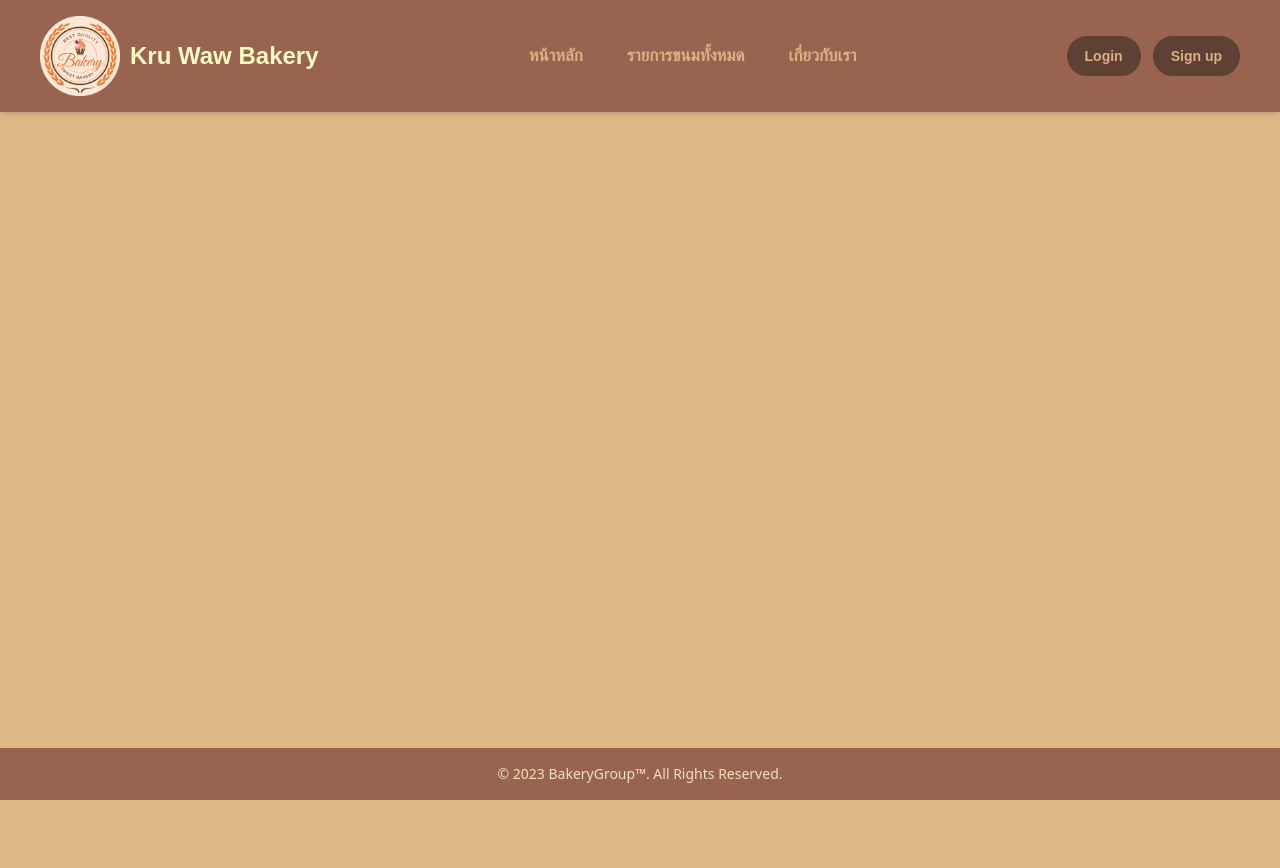
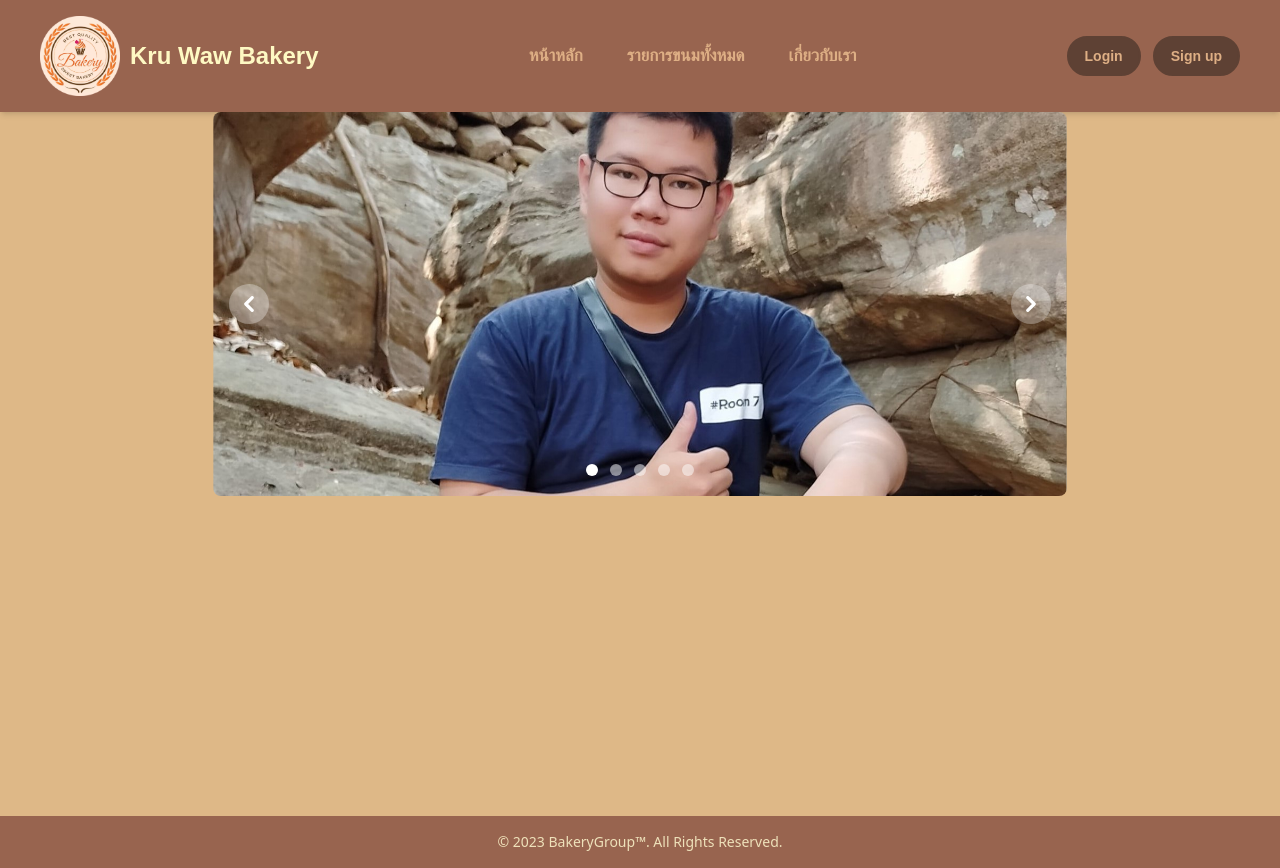
Before and after one commit to NKKNick/bakery, a Django app: page / in a window 1280 px wide. Before the commit the page ends 800 px from the top, so only its background shows below. Run offline with Django 4.2, Linux system fonts and the light colour scheme; some libraries are stand-ins or nearby versions.

Commit message:
Slide img and header_admin color

```diff
--- a/bakery/bakery_app/templates/index.html
+++ b/bakery/bakery_app/templates/index.html
@@ -1,10 +1,64 @@
 {% extends 'components/base.html'%}
 
 {% block title %}หน้าหลัก{% endblock %}
-
+{% load static %}
 
 {% block main %}
 <body style="background-color: burlywood;">
 </body>
+<div class="flex justify-center mb-[20rem]">
+<div id="default-carousel" class="relative w-4/6" data-carousel="slide">
+    <!-- Carousel wrapper -->
+    <div class="relative h-56 overflow-hidden rounded-lg md:h-96 flex justify-items-end ">
+         <!-- Item 1 -->
+        <div class="hidden duration-700 ease-in-out" data-carousel-item>
+            <img src="{% static 'bakery_app/slide_img/1.jpg' %}" class="absolute block w-full -translate-x-1/2 -translate-y-1/2 top-1/2 left-1/2" alt="...">
+        </div>
+        <!-- Item 2 -->
+        <div class="hidden duration-700 ease-in-out" data-carousel-item>
+            <img src="{% static 'bakery_app/slide_img/2.jpg' %}" class="absolute block w-full -translate-x-1/2 -translate-y-1/2 top-1/2 left-1/2" alt="...">
+        </div>
+        <!-- Item 3 -->
+        <div class="hidden duration-700 ease-in-out" data-carousel-item>
+            <img src="{% static 'bakery_app/slide_img/3.jpg' %}" class="absolute block w-full -translate-x-1/2 -translate-y-1/2 top-1/2 left-1/2" alt="...">
+        </div>
+        <!-- Item 4 -->
+        <div class="hidden duration-700 ease-in-out" data-carousel-item>
+            <img src="{% static 'bakery_app/slide_img/4.jpg' %}" class="absolute block w-full -translate-x-1/2 -translate-y-1/2 top-1/2 left-1/2" alt="...">
+        </div>
+        <!-- Item 5 -->
+        <div class="hidden duration-700 ease-in-out" data-carousel-item>
+            <img src="{% static 'bakery_app/slide_img/5.jpg' %}" class="absolute block w-full -translate-x-1/2 -translate-y-1/2 top-1/2 left-1/2" alt="...">
+        </div>
+    </div>
+    <!-- Slider indicators -->
+    <div class="absolute z-30 flex -translate-x-1/2 bottom-5 left-1/2 space-x-3 rtl:space-x-reverse">
+        <button type="button" class="w-3 h-3 rounded-full" aria-current="true" aria-label="Slide 1" data-carousel-slide-to="0"></button>
+        <button type="button" class="w-3 h-3 rounded-full" aria-current="false" aria-label="Slide 2" data-carousel-slide-to="1"></button>
+        <button type="button" class="w-3 h-3 rounded-full" aria-current="false" aria-label="Slide 3" data-carousel-slide-to="2"></button>
+        <button type="button" class="w-3 h-3 rounded-full" aria-current="false" aria-label="Slide 4" data-carousel-slide-to="3"></button>
+        <button type="button" class="w-3 h-3 rounded-full" aria-current="false" aria-label="Slide 5" data-carousel-slide-to="4"></button>
+    </div>
+    <!-- Slider controls -->
+    <button type="button" class="absolute top-0 start-0 z-30 flex items-center justify-center h-full px-4 cursor-pointer group focus:outline-none" data-carousel-prev>
+        <span class="inline-flex items-center justify-center w-10 h-10 rounded-full bg-white/30 dark:bg-gray-800/30 group-hover:bg-white/50 dark:group-hover:bg-gray-800/60 group-focus:ring-4 group-focus:ring-white dark:group-focus:ring-gray-800/70 group-focus:outline-none">
+            <svg class="w-4 h-4 text-white dark:text-gray-800 rtl:rotate-180" aria-hidden="true" xmlns="http://www.w3.org/2000/svg" fill="none" viewBox="0 0 6 10">
+                <path stroke="currentColor" stroke-linecap="round" stroke-linejoin="round" stroke-width="2" d="M5 1 1 5l4 4"/>
+            </svg>
+            <span class="sr-only">Previous</span>
+        </span>
+    </button>
+    <button type="button" class="absolute top-0 end-0 z-30 flex items-center justify-center h-full px-4 cursor-pointer group focus:outline-none" data-carousel-next>
+        <span class="inline-flex items-center justify-center w-10 h-10 rounded-full bg-white/30 dark:bg-gray-800/30 group-hover:bg-white/50 dark:group-hover:bg-gray-800/60 group-focus:ring-4 group-focus:ring-white dark:group-focus:ring-gray-800/70 group-focus:outline-none">
+            <svg class="w-4 h-4 text-white dark:text-gray-800 rtl:rotate-180" aria-hidden="true" xmlns="http://www.w3.org/2000/svg" fill="none" viewBox="0 0 6 10">
+                <path stroke="currentColor" stroke-linecap="round" stroke-linejoin="round" stroke-width="2" d="m1 9 4-4-4-4"/>
+            </svg>
+            <span class="sr-only">Next</span>
+        </span>
+    </button>
+</div>
+</div>
+
+
 
 {% endblock %}
```
Also changed, not shown: bakery/admin_app/templates/components/header_admin.html (+5 -5 lines), bakery/bakery_app/static/bakery_app/slide_img/1.jpg (added), bakery/bakery_app/static/bakery_app/slide_img/2.jpg (added), bakery/bakery_app/static/bakery_app/slide_img/3.jpg (added), bakery/bakery_app/static/bakery_app/slide_img/4.jpg (added), bakery/bakery_app/static/bakery_app/slide_img/5.jpg (added).
